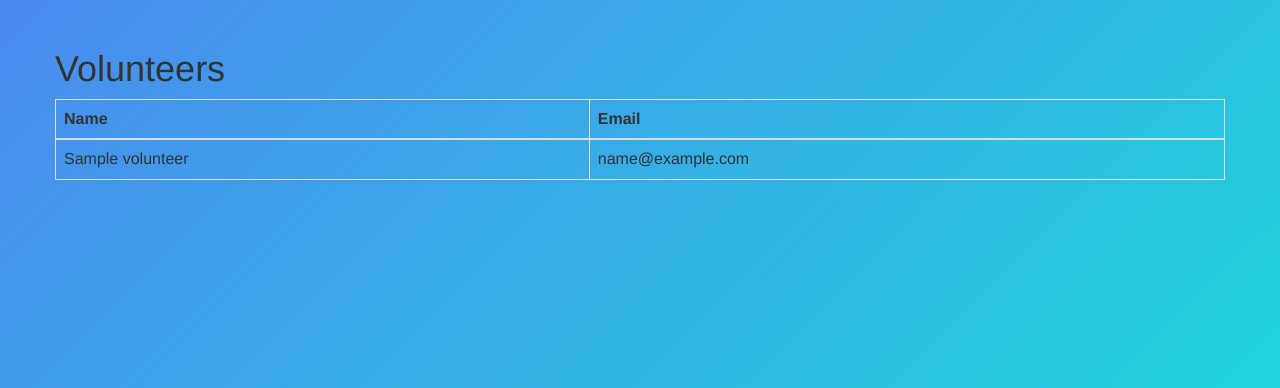
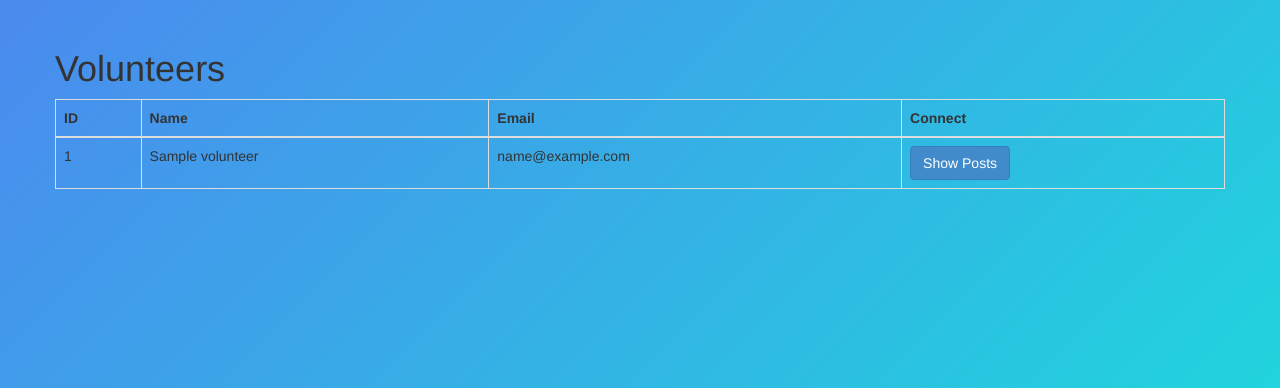
Before and after one commit to ahujasushant/coen6311, a Flask app: page /volunteers in a window 1280 px wide. Shown: the part 51-439 px from the top of the page. Run offline with Flask 2, Linux system fonts and the light colour scheme; a user stored in the database is signed in; tables that the repository leaves empty hold one stand-in row (values such as "Sample post"); some libraries are stand-ins or nearby versions.

Commit message:
Updates the volunteer index file for adding the modal on the index page

```diff
--- a/coen_6311/templates/volunteer/index.html
+++ b/coen_6311/templates/volunteer/index.html
@@ -1,3 +1,6 @@
+<!doctype html>
+<html lang="en">
+
 {% block css %}
 {% include 'layouts/background-style.html' %}
 {% endblock %}
@@ -5,14 +8,33 @@
 {% extends 'layouts/navbar.html' %}
 
 {% block content %}
+<body>
+<script src="https://code.jquery.com/jquery-3.3.1.slim.min.js"
+        integrity="sha384-q8i/X+965DzO0rT7abK41JStQIAqVgRVzpbzo5smXKp4YfRvH+8abtTE1Pi6jizo"
+        crossorigin="anonymous"></script>
+<script src="https://stackpath.bootstrapcdn.com/bootstrap/4.1.3/js/bootstrap.min.js"
+        integrity="sha384-ChfqqxuZUCnJSK3+MXmPNIyE6ZbWh2IMqE241rYiqJxyMiZ6OW/JmZQ5stwEULTy"
+        crossorigin="anonymous"></script>
+<script>
+$('#exampleModal').on('show.bs.modal', function (event) {
+})
+
+
+
+
+</script>
+
 <div class="row">
     <h1>Volunteers</h1>
     <table class="table table-bordered">
+
         <thead class="thead-dark">
 
         <tr>
+            <th>ID</th>
             <th>Name</th>
             <th>Email</th>
+            <th>Connect</th>
         </tr>
         </thead>
 
@@ -20,13 +42,75 @@
         {% for v in volunteers %}
 
         <tr>
+            <td>{{ v.id }}</td>
             <td>{{ v.name }}</td>
             <td>{{ v.email }}</td>
+            <td>
+                <button type="button" class="btn btn-primary" data-toggle="modal" data-target="#exampleModal">
+                    Show Posts
+                </button>
+            </td>
         </tr>
+
         {% endfor %}
+
         </tbody>
+
     </table>
+
+
 </div>
 
+<div class="modal " id="exampleModal" role="dialog">
+    <div class="modal-dialog modal-lg">
+        <div class="modal-content">
+            <div class="modal-header">
+                <h5 class="modal-title" id="exampleModalLabel">Available Posts</h5>
 
+            </div>
+            <div class="modal-body">
+                <table class="table table-bordered">
+
+                    <thead>
+
+                    <tr>
+                        <th>Description</th>
+                        <th>Location</th>
+                        <th>Enter Volunteer ID</th>
+                        <th>Connect</th>
+                    </tr>
+                    </thead>
+
+                    <tbody>
+
+
+                    {% for post in posts %}
+
+                    <tr>
+                        <td>{{ post.description }}</td>
+                        <td>{{ post.location }}</td>
+                        <form action="connectVolunteer" method="post">
+
+                            <td><input type="text" name="volunteer_id"/></td>
+                            <input type="hidden" name="post_id" value="{{ post.id }}"/>
+                            <td><input type="submit" value="Connect with Volunteer"></td>
+                        </form>
+                    </tr>
+
+
+                    {% endfor %}
+                    </tbody>
+                </table>
+
+            </div>
+            <div class="modal-footer">
+                <button type="button" class="btn btn-primary" data-dismiss="modal">Close</button>
+            </div>
+        </div>
+    </div>
+</div>
 {% endblock %}
+
+</body>
+
+</html>
```
